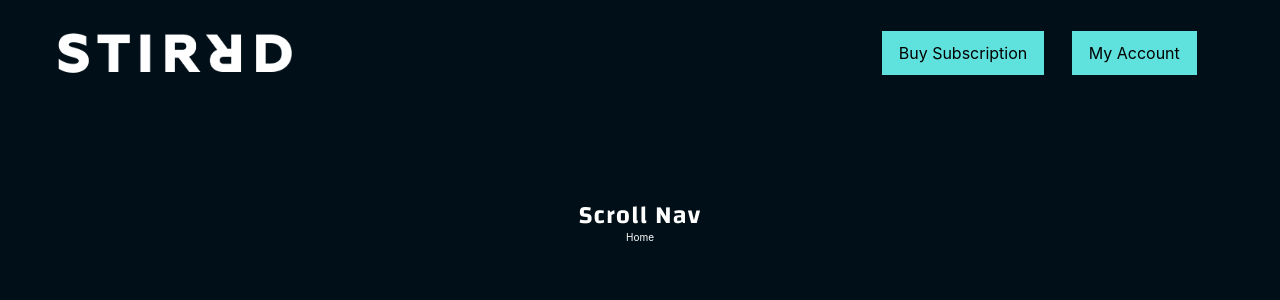
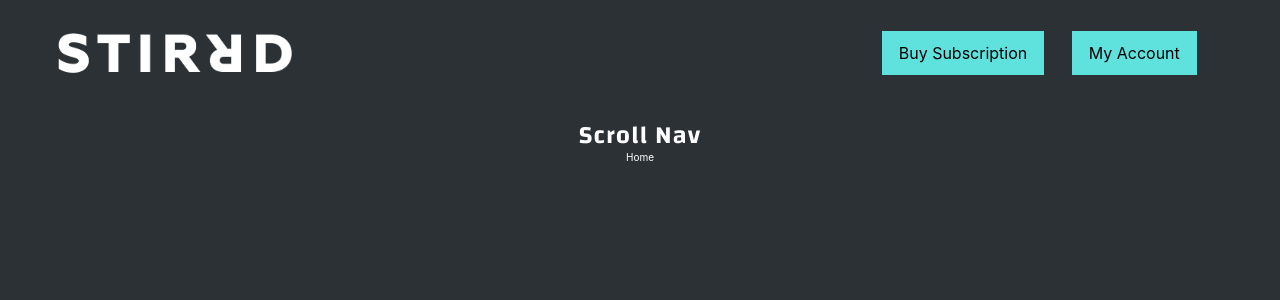
Before and after one commit to eesa94/react-features, a React (Create React App) app: page /feature-2 in a window 1280 px wide. Shown: the top 300 px of the page. Built offline with nearby package versions, Linux system fonts and the light colour scheme.

Commit message:
add ScrollToTop; change bg colour; alter feature page layout

```diff
--- a/src/App.js
+++ b/src/App.js
@@ -1,6 +1,7 @@
 import React, { Component } from 'react';
 import "bootstrap/dist/css/bootstrap.min.css";
 import { BrowserRouter, Route, Switch } from 'react-router-dom';
+import ScrollToTop from './Components/ScrollToTop';
 import Home from './Components/Home/Home';
 import PathOne from './Components/Paths/PathOne';
 import PathTwo from './Components/Paths/PathTwo';
@@ -13,6 +14,7 @@ class App extends Component {
     render() {
       return (
         <BrowserRouter>
+          <ScrollToTop>
             <div className="App">
               <Switch>
                 <Route exact path="/" component={Home} />
@@ -22,6 +24,7 @@ class App extends Component {
                 <Route path="/feature-2" component={FeatureTwo} />
               </Switch>
             </div>
+          </ScrollToTop>
         </BrowserRouter>
       );
     }
--- a/src/Components/Features/FeatureOne/FeatureOne.js
+++ b/src/Components/Features/FeatureOne/FeatureOne.js
@@ -6,16 +6,16 @@ import { Link } from 'react-router-dom';
 
 const FeatureOne = () => {
   return (
-    <div className="container-fluid featureOneContainer">
-      <Link to='/' className="changa-2 white">
-        Home
-      </Link>
+    <div className="container-fluid featureContainer">
       <SideNav />
       <div className="row no-gutters">
         <div className="col-lg-4 offset-lg-4 text-center">
           <h1 className="sectionHeader featureHeader changa6 white">
             Sidenav
           </h1>
+          <Link to='/' className="changa-2 white">
+            Home
+          </Link>
 
 
         </div>
--- a/src/Components/Features/FeatureTwo/FeatureTwo.js
+++ b/src/Components/Features/FeatureTwo/FeatureTwo.js
@@ -8,7 +8,7 @@ const FeatureTwo = () => {
   return (
       <div>
         <ScrollNav />
-        <div className="container-fluid featureContainer featureTwoContainer">
+        <div className="container-fluid featureContainer">
             <div className="row no-gutters">
                 <div className="col-lg-4 offset-lg-4 text-center">
                 <h1 className="sectionHeader featureHeader changa6 white">
--- a/src/Components/Features/FeatureTwo/ScrollNav/ScrollNav.js
+++ b/src/Components/Features/FeatureTwo/ScrollNav/ScrollNav.js
@@ -23,7 +23,7 @@ export class Nav extends Component {
     }
 
     handleScroll = () => {
-        const scrolled = window.scrollY > 200;
+        const scrolled = window.scrollY > 50;
         if (scrolled !== this.state.scrolled) {
             this.setState({
                 scrolled: scrolled
--- a/src/Components/Features/FeatureTwo/ScrollNav/scrollNav.css
+++ b/src/Components/Features/FeatureTwo/ScrollNav/scrollNav.css
@@ -2,7 +2,6 @@
     position: fixed;
     top: 0;
     width: 100%;
-    height: 100px;
     padding: 20px 35px;
     transition: 0.5s;
     z-index: 100;
--- a/src/Components/Features/Features.css
+++ b/src/Components/Features/Features.css
@@ -1,9 +1,4 @@
-.featureOneContainer {
-    height: 400px;
-    padding: 25px 25px
+.featureContainer {
+    height: 1200px;
+    padding-top: 120px
 }
-
-.featureTwoContainer {
-    height: 1200px;
-    padding-top: 200px
-}
--- /dev/null
+++ b/src/Components/ScrollToTop.js
@@ -0,0 +1,16 @@
+import { Component } from 'react'
+import { withRouter } from 'react-router-dom';
+
+class ScrollToTop extends Component {
+    componentDidUpdate(prevProps) {
+        if (this.props.location !== prevProps.location) {
+            window.scrollTo(0, 0);
+        }
+    }
+
+  render() {
+    return this.props.children;
+  }
+}
+
+export default withRouter(ScrollToTop)
--- a/src/index.css
+++ b/src/index.css
@@ -6,7 +6,7 @@ body {
     sans-serif;
   -webkit-font-smoothing: antialiased;
   -moz-osx-font-smoothing: grayscale;
-  background-color: #010f18!important;
+  background-color: #2b3135!important;
 }
 
 /* General styles */
```
Also changed, not shown: src/Components/Paths/Todo.js (deleted, +0 -44 lines). Lines whose indentation alone changed are shown as unchanged.
